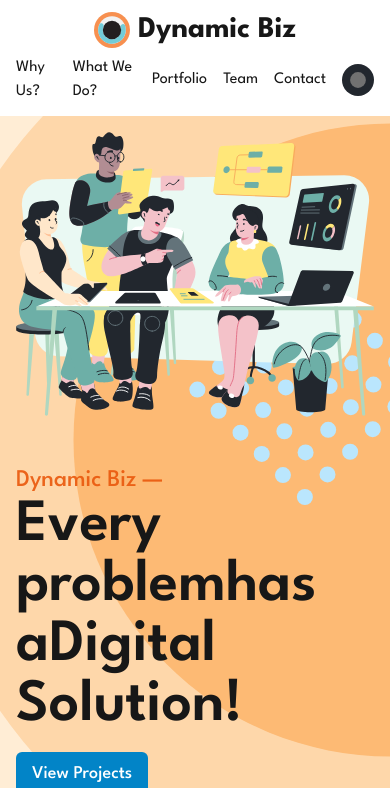
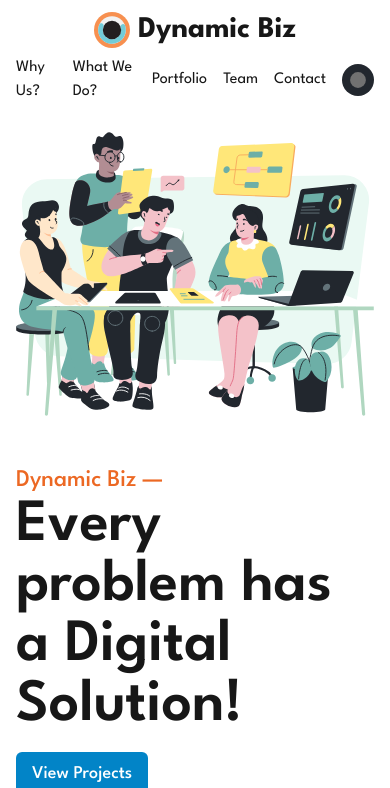
Before and after one commit to dynamicbiz4/web, a Next.js app: page / in a window 390 px wide. Shown: the top 788 px of the page. Built offline with nearby package versions, Linux system fonts and the light colour scheme.

Commit message:
Add files via upload

```diff
--- a/src/components/Hero.js
+++ b/src/components/Hero.js
@@ -10,8 +10,8 @@ const Hero = () => {
             <span className="text-2xl font-medium text-orange-600 dark:text-orange-400 opacity-90">Dynamic Biz —</span>
             <br />
             <span className="text-6xl lg:text-5xl xmd:text-4xl md:text-6xl font-semibold">
-              Every problem<br className="md:hidden" />
-              has a<br className="md:hidden" />
+              Every problem <br className="md:hidden" />
+              has a <br className="md:hidden" />
               Digital Solution!
             </span>
           </h1>
@@ -541,13 +541,13 @@ const Hero = () => {
         </svg>
       </div>
 
-      <div className="bg-design absolute bottom-1/2 -translate-y-10 left-full -z-20">
+      <div className="bg-design absolute bottom-1/2 -translate-y-10 left-full -z-20 md:hidden">
         <div className="h-[100vh] w-[100vh] rounded-full bg-orange-100 dark:bg-orange-800 absolute top-0 left-1/2 right-1/2 -translate-x-1/2 -translate-y-1/2 scale-150" />
         <div className="h-[75vh] w-[75vh] rounded-full bg-orange-200 dark:bg-orange-700 absolute top-0 left-1/2 right-1/2 -translate-x-1/2 -translate-y-1/2 scale-150" />
         <div className="h-[50vh] w-[50vh] rounded-full bg-orange-300 dark:bg-orange-600 absolute top-0 left-1/2 right-1/2 -translate-x-1/2 -translate-y-1/2 scale-150" />
       </div>
 
-      <div className="dots absolute top-1/4 left-56 grid grid-cols-6 gap-4 rotate-45 -z-20">
+      <div className="dots absolute top-1/4 left-56 grid grid-cols-6 gap-4 rotate-45 -z-20 lg:hidden">
         <div className="h-4 w-4 rounded-full bg-sky-200 dark:bg-sky-900" />
         <div className="h-4 w-4 rounded-full bg-sky-200 dark:bg-sky-900" />
         <div className="h-4 w-4 rounded-full bg-sky-200 dark:bg-sky-900" />
```
